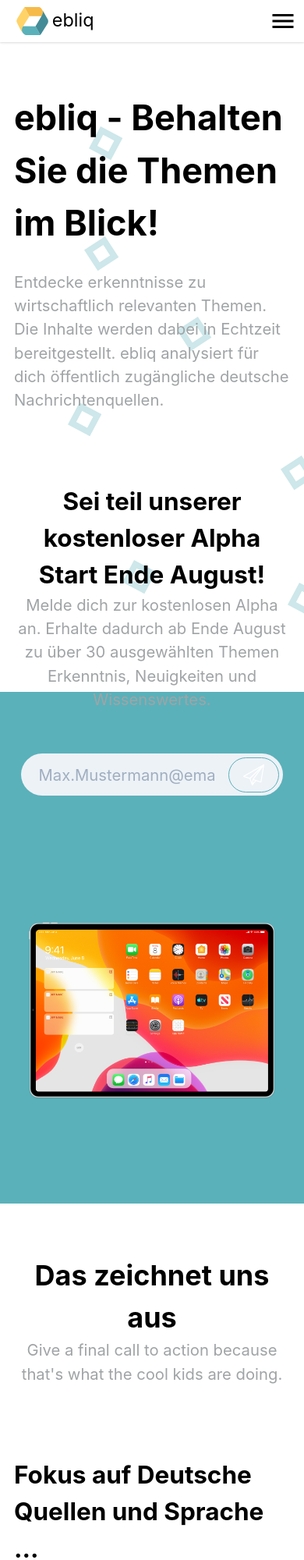
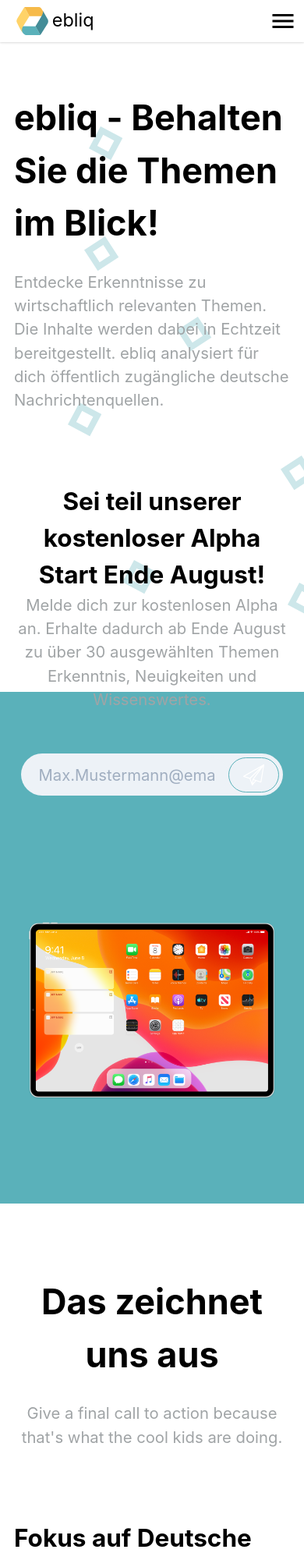
Before and after one commit to ebliq/landingpage, a Gatsby site in the folder gatsby/: page / in a window 390 px wide. Shown: the top 2000 px of the page at 78% size. Built offline with nearby package versions, Linux system fonts and the light colour scheme; Gatsby itself is replaced by a stand-in of ours; what tailwindcss-ripple would draw is missing.

Commit message:
changed header

```diff
--- a/gatsby/gatsby-config.js
+++ b/gatsby/gatsby-config.js
@@ -2,8 +2,8 @@
 
 module.exports = {
   siteMetadata: {
-    title: `Ebliq Landingpage`,
-    description: `A barebone landing page starter with some minimal styles.`,
+    title: `Ebliq`,
+    description: `Entdecke Erkenntnisse zu wirtschaftlich relevanten Themen. Die Inhalte werden dabei in Echtzeit bereitgestellt. ebliq analysiert für dich öffentlich zugängliche deutsche Nachrichtenquellen.`,
     author: `Ebliq`,
     siteUrl: `https://ebliq.de`,
     keywords: ['SaaS'],
--- a/gatsby/src/components/featureSection.tsx
+++ b/gatsby/src/components/featureSection.tsx
@@ -12,12 +12,13 @@ const features = [
   {
     title: 'Fokus auf Deutsche Quellen und Sprache ...',
     description:
-      '...Wir nutzen “State-of-the-art” Deep Learning Technologien von Google, Facebook oder Microsoft. Wir haben diese Technologien jedoch auf die Deutsche Sprache angewendet und dafür KI-Modelle trainiert.',
+      '...Wir nutzen “State-of-the-art” Deep Learning Technologien von Google, Facebook und Microsoft. Wir haben diese Technologien auf die Deutsche Sprache übertragem und dafür eigene deutsche KI-Modelle trainiert.',
     icon: ReportIcon,
   },
   {
     title: 'Zuverlässig Informationen erhalten ...',
-    description: 'Includes plugins for analytics, building sitemaps, and optimizing images',
+    description:
+      'Verstehe die Einflussfaktor, welche Nachricht in den Massenmedien erscheint, welche berichtswert diese hat. Wir generieren die Stimmung für Artikel. Extrahieren den Benefits für einzelne Unternehmen. Lieferen Kundenspezifische Kennzahlen. ',
     icon: InsightsIcon,
   },
   {
@@ -31,7 +32,7 @@ const features = [
 const FeatureSection: any = () => (
   <React.Fragment>
     <div id="feature" className="px-4 md:px-16 text-center py-12 ">
-      <h2>Das zeichnet uns aus</h2>
+      <h1>Das zeichnet uns aus</h1>
       <p className="text-gray">Give a final call to action because that's what the cool kids are doing.</p>
     </div>
     {features.map((feature, index) => (
--- a/gatsby/src/components/header.tsx
+++ b/gatsby/src/components/header.tsx
@@ -6,7 +6,7 @@ const Header = () => (
   <header className="py-8 px-4 ">
     <h1>ebliq - Behalten Sie die Themen im Blick!</h1>
     <p className=" max-w-2xl text-gray">
-      Entdecke erkenntnisse zu wirtschaftlich relevanten Themen. Die Inhalte werden dabei in Echtzeit bereitgestellt.
+      Entdecke Erkenntnisse zu wirtschaftlich relevanten Themen. Die Inhalte werden dabei in Echtzeit bereitgestellt.
       ebliq analysiert für dich öffentlich zugängliche deutsche Nachrichtenquellen.
     </p>
   </header>
--- a/gatsby/src/components/seo.tsx
+++ b/gatsby/src/components/seo.tsx
@@ -86,7 +86,7 @@ function SEO() {
         lang: 'de',
       }}
       title={`${siteMetadata.title}`}
-      titleTemplate={`%s | ${siteMetadata.title}`}
+      titleTemplate={`%s | Behalten Sie die Themen im Blick!`}
       meta={metaTags}>
       <script src="https://www.google.com/recaptcha/api.js?render=6LcceP8UAAAAAFkGrW_vEhNa-Ho7Y1QbWCCpVIXU" />
     </Helmet>
--- a/gatsby/src/pages/index.tsx
+++ b/gatsby/src/pages/index.tsx
@@ -9,7 +9,7 @@ import Header from '../components/header'
 import Register from '../components/register'
 import Features from '../components/featureSection'
 import CallToAction from '../components/ContactUs'
-import LogoImage from '../assets/logo-text.svg'
+import LogoImage from '../assets/header_icon.svg'
 import BackgroundImage from '../images/background.png'
 import UsecaseSection from '../components/useCaseSection'
 
@@ -22,11 +22,11 @@ const IndexPage = () => (
         backgroundImage: `url(${BackgroundImage})`,
       }}>
       <div className=" max-w-4xl m-auto flex-row flex justify-center items-center flex-wrap">
-        <div className="w-full md:w-2/3 ">
+        <div className="w-full md:w-1/2 ">
           <Header />
         </div>
 
-        <LogoImage className="h-0 w-0  md:p-12 md:w-1/3 md:h-full" />
+        <LogoImage className="h-0 w-0  md:p-12 md:w-1/2 md:h-full" />
       </div>
 
       <Register />
```
Also changed, not shown: gatsby/src/assets/header_icon.svg (added).
